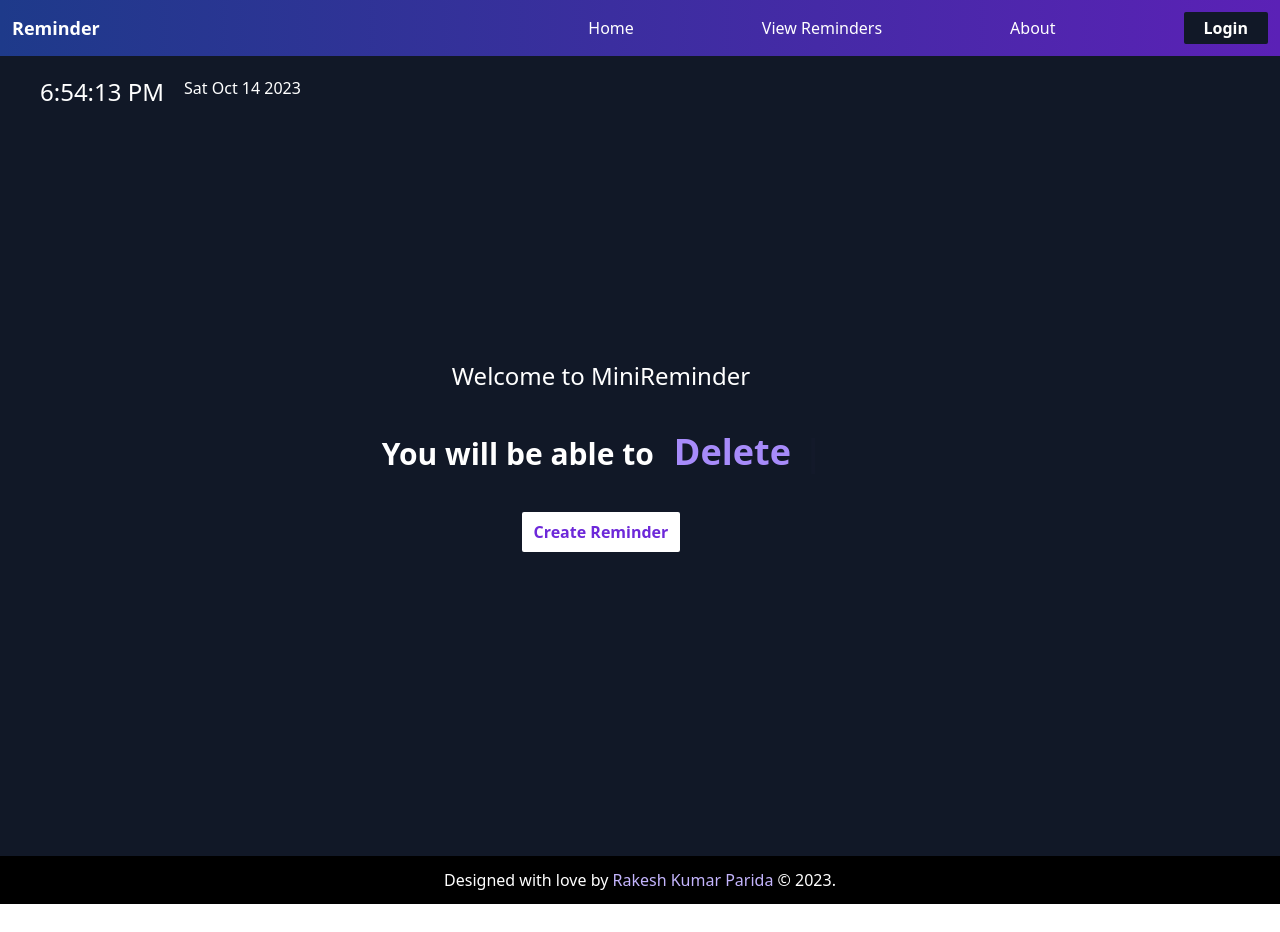
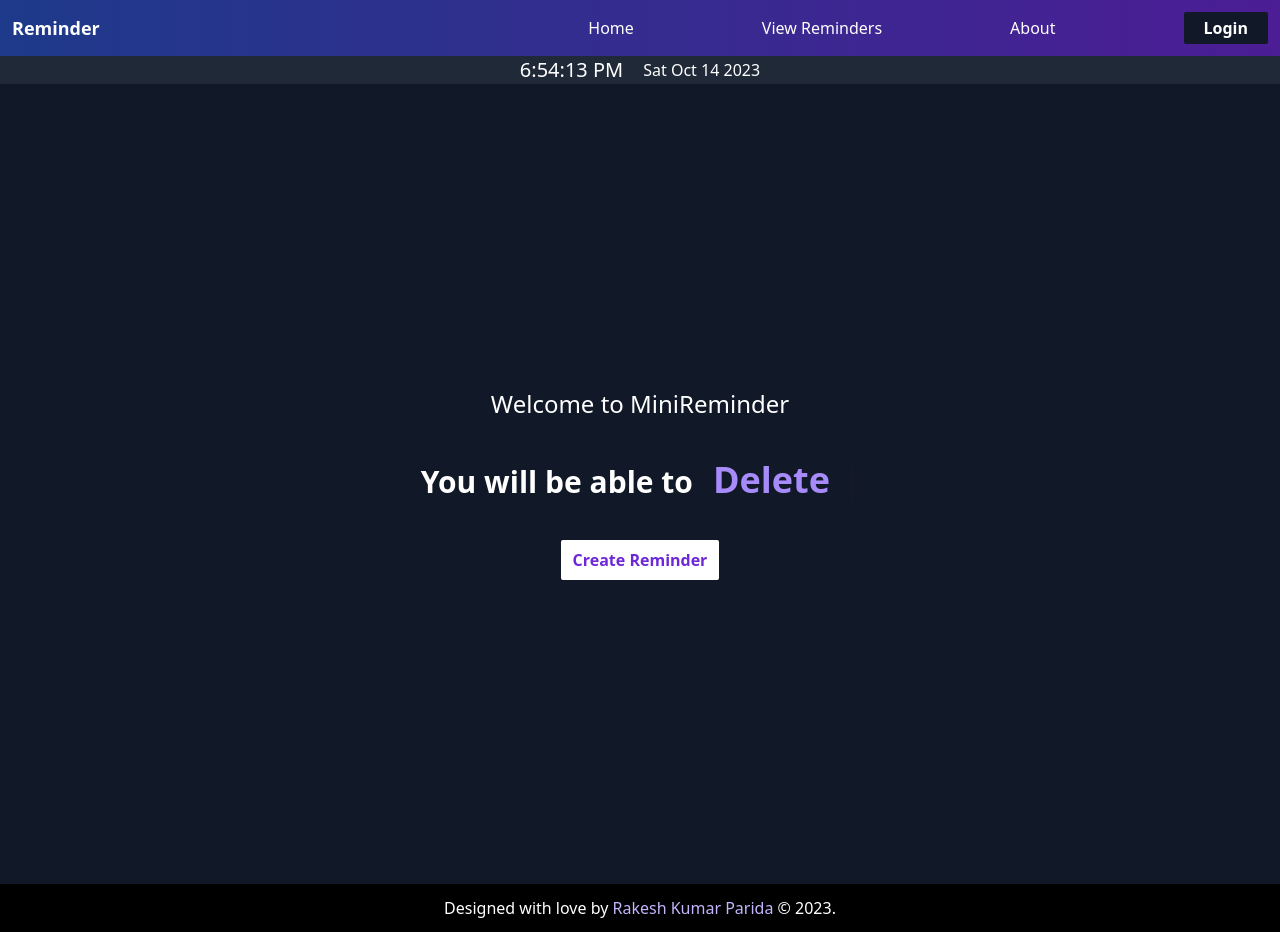
Before and after one commit to Rakesh-99/mern-stack-reminder-frontend, a React (Create React App) app: page / in a window 1280 px wide. Before the commit the page ends 904 px from the top, so only its background shows below. Built offline with nearby package versions, Linux system fonts and the light colour scheme.

Commit message:
Ui enhancement

```diff
--- a/src/Components/CreateReminder/CreateReminder.jsx
+++ b/src/Components/CreateReminder/CreateReminder.jsx
@@ -4,6 +4,8 @@ import { Link } from 'react-router-dom';
 import axios from 'axios';
 
 const CreateReminder = () => {
+
+    const [loading, setLoading] = useState(false);
 
 
     const [getProduct, setProduct] = useState({
@@ -27,9 +29,12 @@ const CreateReminder = () => {
         // POST API :
 
 
+        setLoading(true);
         axios.post('https://reminder-backend-8ll6.onrender.com/createreminder/', getProduct).then((res) => {
             alert('Reminder has been added to your list ');
+            setLoading(false);
         }).catch((errLog) => {
+            setLoading(false);
             alert('An error occurred while adding the Reminder' + errLog);
         });
 
@@ -58,9 +63,9 @@ const CreateReminder = () => {
 
 
 
-                    <button type='submit' className='addBtn bg-indigo-500 text-white font-semibold rounded-md py-2'>Add Reminder</button>
+                    <button type='submit' className='addBtn bg-indigo-500 active:bg-indigo-800 text-white font-semibold rounded-md py-2'>{loading === true ? <p className='font-semibold'>Please wait...</p> : <p>Add reminder</p>}</button>
 
-                    <Link to={'/'} className='addBtn bg-red-500 text-center text-white font-semibold rounded-md py-2'>Back</Link>
+                    <Link to={'/'} className='addBtn bg-red-500 active:bg-red-800 text-center text-white font-semibold rounded-md py-2'>Back</Link>
 
                 </form>
             </div>
--- a/src/Components/Home/Home.jsx
+++ b/src/Components/Home/Home.jsx
@@ -24,20 +24,21 @@ const Home = () => {
     return (
         <div className="">
             <NavBar />
+
+            <div className="flex items-center justify-center space-x-5 bg-gray-800">
+                <span className='text-white text-xl '>{time}</span>
+                <h1 className='text-white'>{n}</h1>
+            </div>
             <div className=" bg-gray-900 h-screen flex px-10 py-5 w-full max-[760px]:flex-col max-[760px]:justify-center max-[760px]:items-center">
-                <div className="flex justify-end space-x-5">
-                    <span className='text-white text-2xl'>{time}</span>
-                    <h1 className='text-white'>{n}</h1>
-                </div>
 
 
-                <div className="w-1/2 flex items-center justify-center flex-col max-[760px]:w-full">
+                <div className="w-full px-10 flex items-center justify-center  flex-col max-[760px]:w-full">
                     {getUsername ? <h1 className='text-white font-semibold text-4xl my-2'>Hello {getUsername},</h1> : <></>}
 
                     <h1 className='text-white text-2xl'>Welcome to MiniReminder</h1>
 
                     <div className="py-10 ">
-                        <TypeWriter />
+                        <TypeWriter/>
                     </div>
 
                     <Link to={'/createreminder'} className='text-violet-700 py-2 font-semibold active:bg-violet-800 bg-white rounded-sm  px-3 '>Create Reminder</Link>
--- a/src/Components/NavBar/NavBar.jsx
+++ b/src/Components/NavBar/NavBar.jsx
@@ -36,7 +36,7 @@ const Navbar = () => {
     };
 
     return (
-        <nav className="bg-gradient-to-r from-blue-900 to-violet-800 p-3 sticky top-0 left-0 transition-all">
+        <nav className="bg-gradient-to-r from-blue-900 to-violet-900 p-3 sticky top-0 left-0 transition-all">
             <div className="flex items-center justify-between transition-all ">
 
                 <div className="flex items-center">
```
